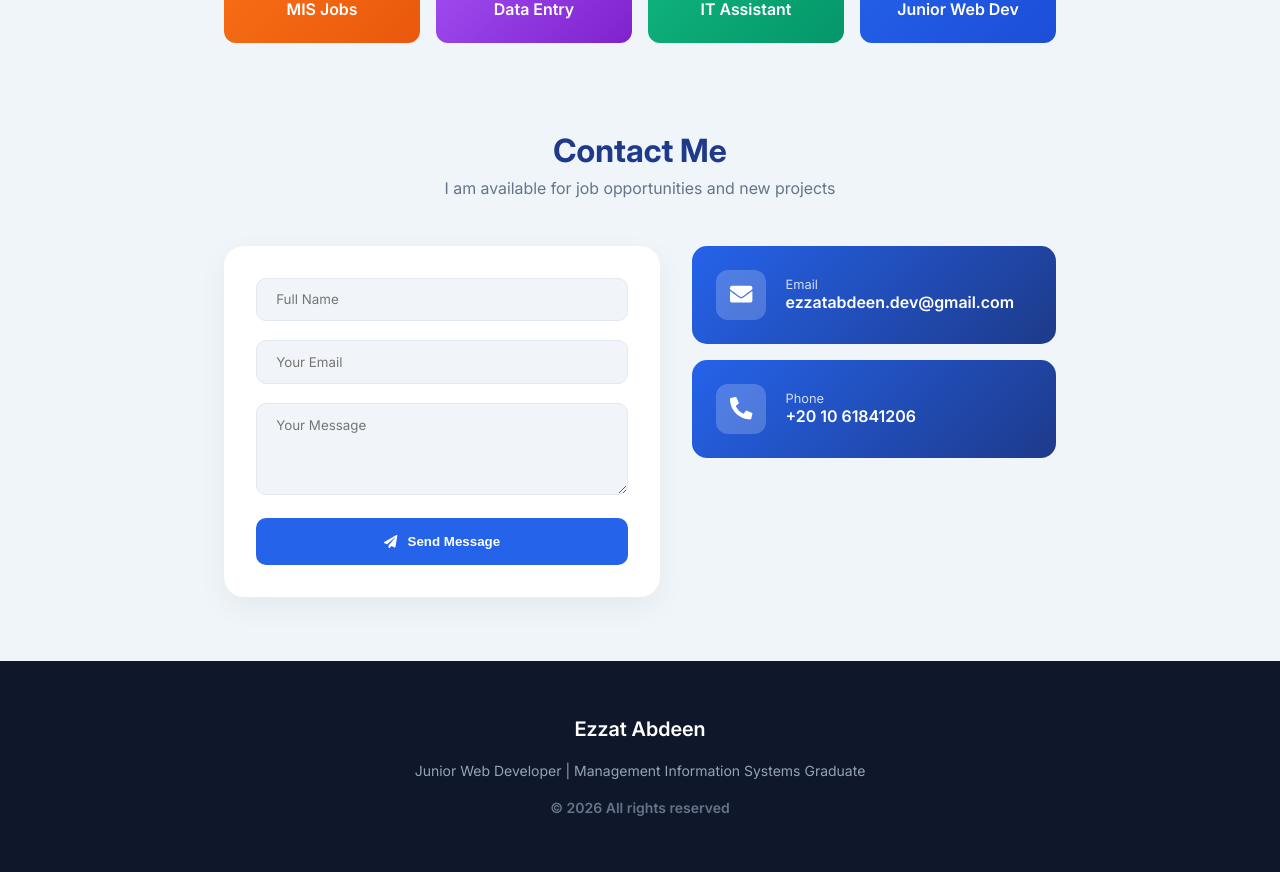
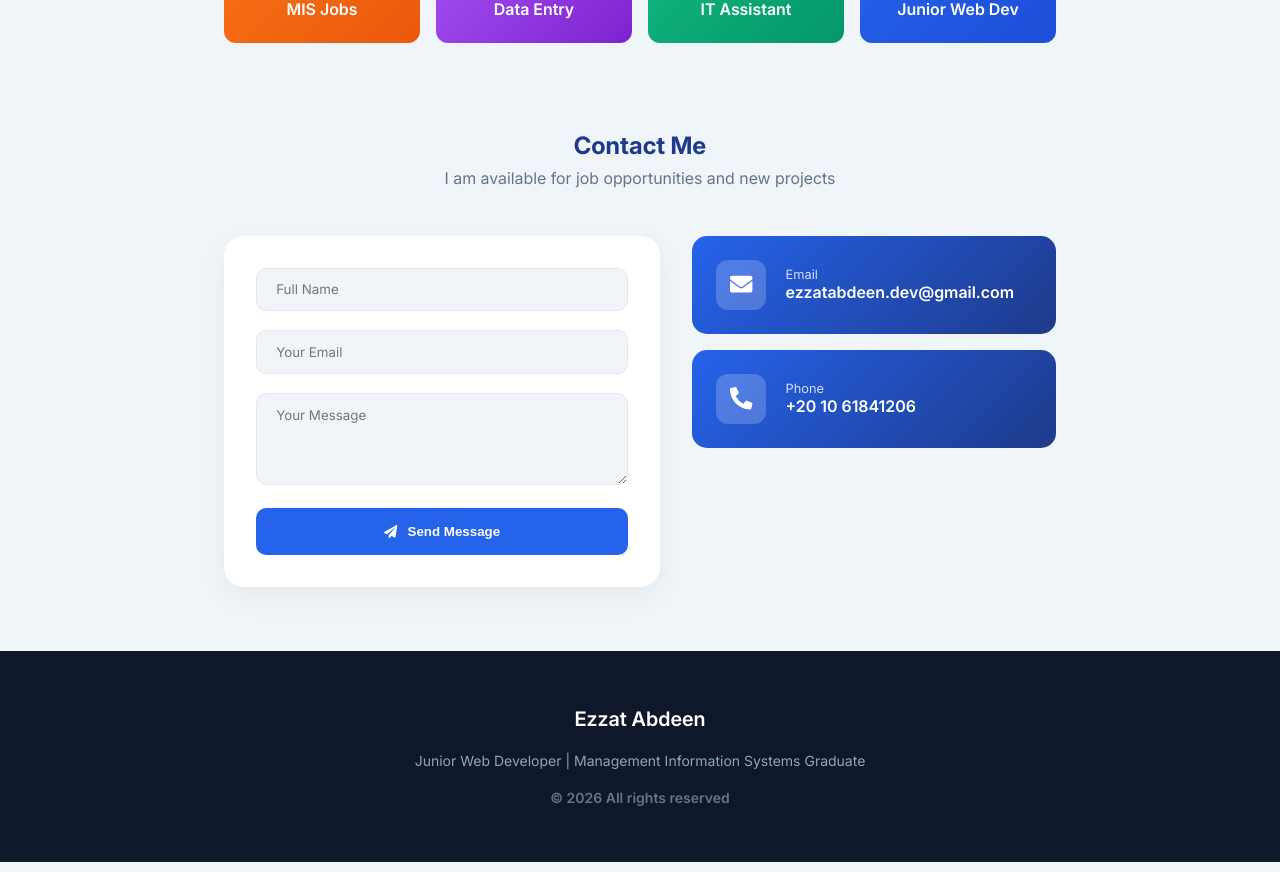
Before and after one commit to ezzatabdeen-dev/protfolio, a Next.js app: page /en in a window 1280 px wide. Shown: the part 2592-3464 px from the top of the page. Built offline with nearby package versions, Linux system fonts and the light colour scheme.

Commit message:
Update Contact.module.css

```diff
--- a/src/components/Contact/Contact.module.css
+++ b/src/components/Contact/Contact.module.css
@@ -21,7 +21,7 @@
 
 .sectionTitle {
   color: #1e3a8a;
-  font-size: 2rem;
+
   margin-bottom: 0.5rem;
   text-align: center;
   position: relative;
```
